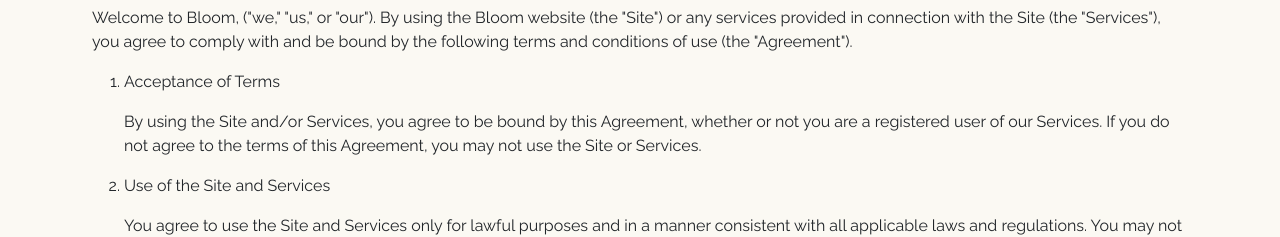
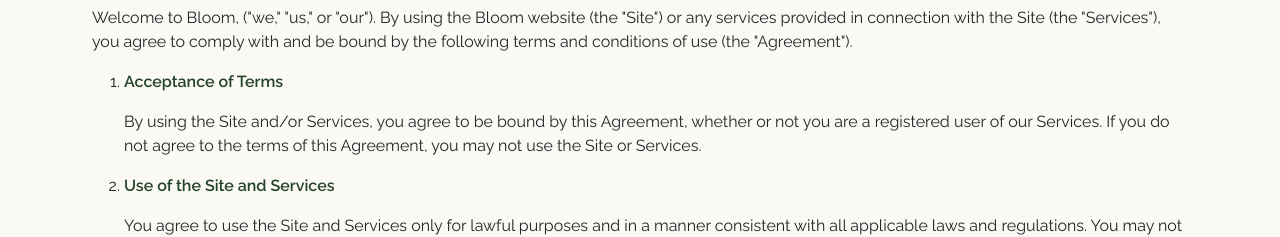
Before and after one commit to michaelvarga/bloom, a React (Create React App) app in the folder client/: page /about in a window 1280 px wide. Shown: the part 715-952 px from the top of the page. Built offline with nearby package versions, Linux system fonts and the light colour scheme; no server answers.

Commit message:
Style update on about page

```diff
--- a/client/src/pages/about/about.scss
+++ b/client/src/pages/about/about.scss
@@ -13,4 +13,9 @@
     font-weight: bold;
     margin-bottom: 1rem;
   }
+
+  li > p:first-child {
+    color: $green;
+    font-weight: bold;
+  }
 }
```
